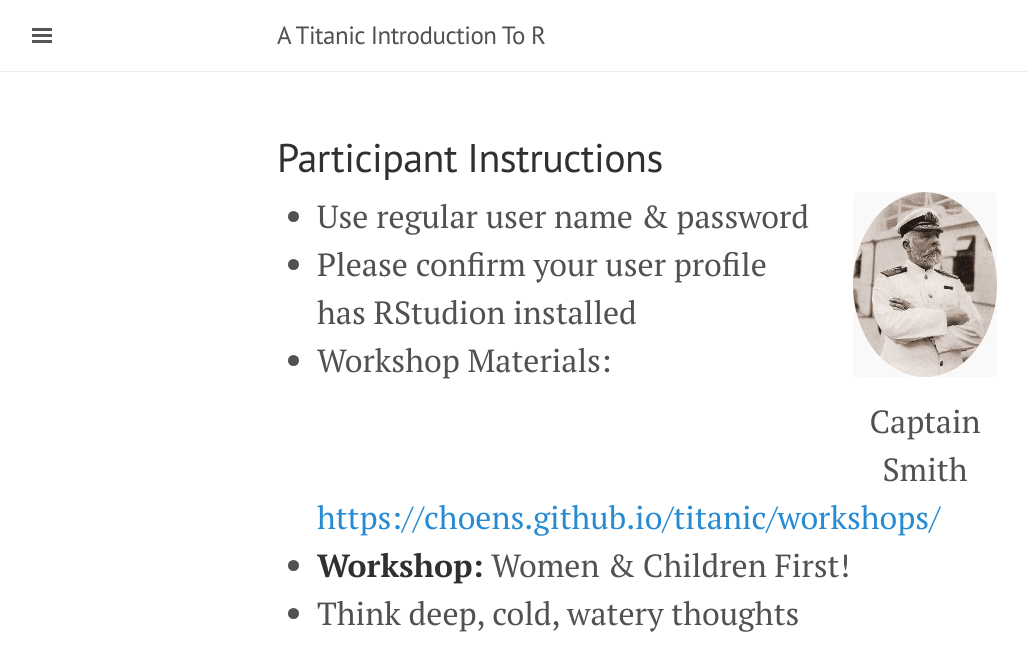
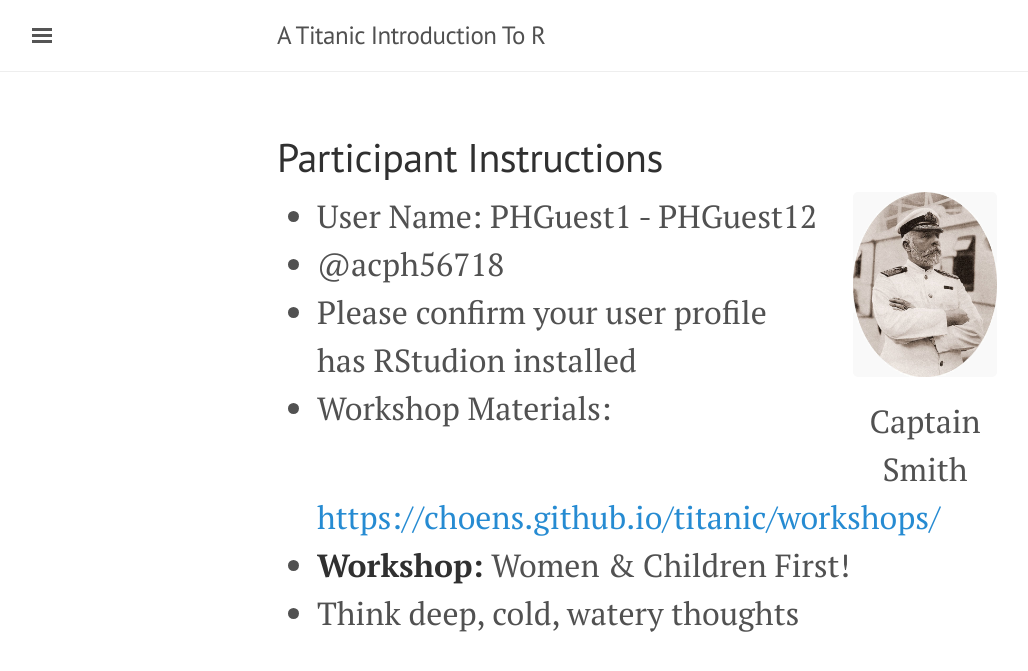
Before and after one commit to ajstamm/titanic, a Jekyll site: the page built from workshops/regression/participant-instructions.html, in a window 1280 px wide. Shown: the top 671 px of the page, without its empty margins (3-1031 px from the left). Built offline with Jekyll 4.4.1, drawn with Linux system fonts in a browser that asks for light colours.

Commit message:
Updates for user names/passwords.
 Changes to be committed:
	modified:   workshops/introduction/participant-instructions.html
	modified:   workshops/regression/participant-instructions.html

```diff
--- a/workshops/introduction/participant-instructions.html
+++ b/workshops/introduction/participant-instructions.html
@@ -22,7 +22,8 @@ title: "Participant Instructions"
                      <li> <strong>Password:</strong> SAS&R2017</li>
                      </ul>
                      </li> -->
-                <li>Use regular user name & password</li>
+                <li>User Name: PHGuest1 - PHGuest12</li>
+                <li>@acph56718
                 <li>Please confirm your user profile has RStudion installed</li>
                 <li> Workshop Materials: <a href="https://choens.github.io/titanic/workshops/">https://choens.github.io/titanic/workshops/</a> </li>
                 <li><strong>Workshop:</strong> Icebergs Ahead!</li>
--- a/workshops/regression/participant-instructions.html
+++ b/workshops/regression/participant-instructions.html
@@ -22,7 +22,8 @@ title: "Participant Instructions"
              <li> <strong>Password:</strong> SAS&R2017</li>
              </ul>
              </li> -->
-        <li>Use regular user name & password</li>
+        <li>User Name: PHGuest1 - PHGuest12</li>
+        <li>@acph56718
         <li>Please confirm your user profile has RStudion installed</li>
         <li> Workshop Materials: <a href="https://choens.github.io/titanic/workshops/">https://choens.github.io/titanic/workshops/</a> </li>
         <li><strong>Workshop:</strong> Women & Children First!</li>
```
